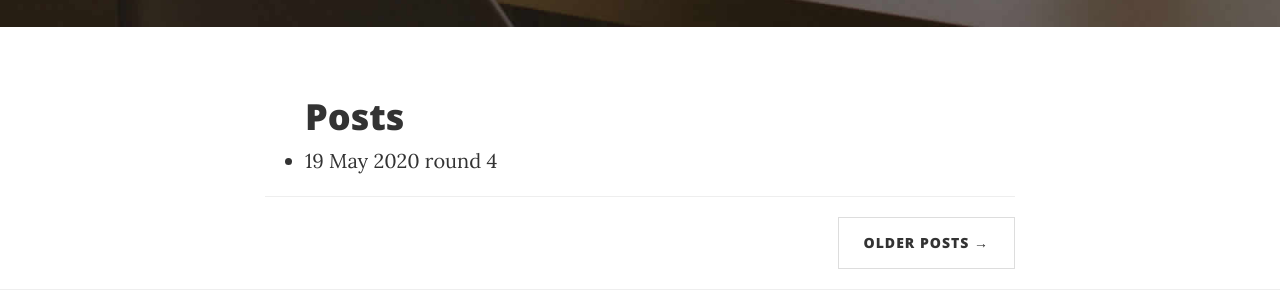
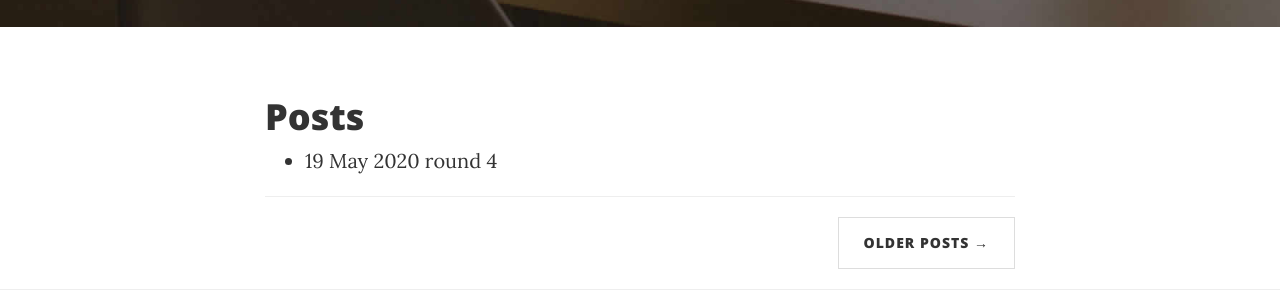
Before and after one commit to alanboy/competitive-programming, a Jekyll site: the page built from blog/index.html, in a window 1280 px wide. Shown: the part 597-891 px from the top of the page. Built offline with Jekyll 4.4.1, drawn with Linux system fonts in a browser that asks for light colours.

Commit message:
update default

```diff
--- a/blog/index.html
+++ b/blog/index.html
@@ -2,10 +2,9 @@
 layout: default
 title: Posts
 ---
+    <h1>{{ page.title }}</h1>
     <ul class="posts">
-
       {% for post in site.posts %}
-        <h1>{{ page.title }}</h1>
         <li><span>{{ post.date | date_to_string }}</span>
         <a href="{{ post.url }}" title="{{ post.title }}">{{ post.title }}</a></li>
       {% endfor %}
```
